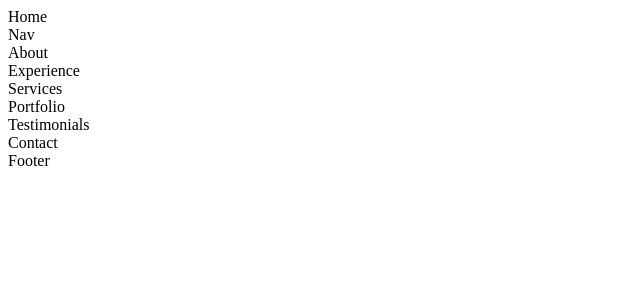
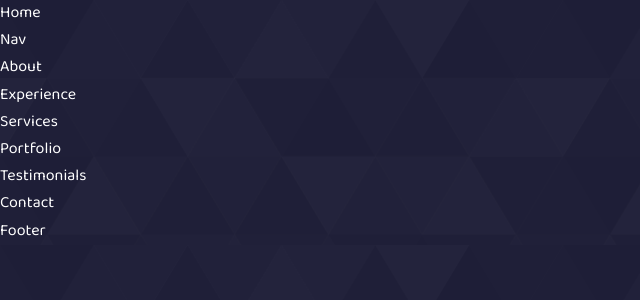
Before and after one commit to mujtabacodes/Portfolio-web-application, a React (Create React App) app: page / in a window 1280 px wide. Shown: the top 300 px of the page, without its empty margins (0-640 px from the left). Built offline with nearby package versions, Linux system fonts and the light colour scheme.

Commit message:
Basic CSS covers

```diff
--- a/src/assets/css/index.css
+++ b/src/assets/css/index.css
@@ -0,0 +1,115 @@
+@import url('https://fonts.googleapis.com/css2?family=Baloo+Bhai+2:wght@400;500;600;700;800&display=swap');
+
+*{
+    margin:0;
+    padding:0;
+    border:0;
+    outline:0;
+    box-sizing: border-box;
+    list-style: none;
+    text-decoration: none;
+}
+:root{
+    --color-bg:#1f1f38;
+    --color-bg-variant:#2c2c6f;
+    --color-primary:#4db5ff;
+    --color-primary-variant:rgba(77,181,255,0.4);
+    --color-white:#fff;
+    --color-light:rgba(255,255,255,0.6);
+    --transition: all 400ms ease;
+
+    --container-width-lg:75%;
+    --container-width-md:86%;
+    --container-width-sm:90%;
+}
+
+html{
+  scroll-behavior: smooth;
+}
+::-webkit-scrollbar{
+    display: none;
+}
+
+body{
+    font-family: 'Baloo Bhai 2', cursive;
+    background:var(--color-bg);
+    color:var(--color-white);
+    line-height: 1.7;
+    background-image: url(../svg/background.svg);
+}
+
+
+/* ====================== General Styling ====================== */
+.container{
+    width: var(--container-width-lg);
+    margin:0 auto;
+}
+
+h1,h2,h3,h4,h5{
+    font-weight: 500;
+}
+
+section>h2,section>h5{
+    text-align: center;
+    color:var(--color-light);
+}
+
+section>h2{
+    color:var(--color-primary);
+}
+
+.text-light{
+    color:var(--color-light);
+}
+a{
+    color:var(--color-primary);
+    transition:var(--transition);
+}
+a:hover{
+    color:var(--color-white);
+}
+.btn{
+    width: max-content;
+    display: inline-block;
+    color: var(--color-primary);
+    padding: 0.75rem 1.2rem;
+    border-radius: 0.4rem;
+    cursor: pointer;
+    border: 1px solid var(--color-primary);
+    transition:var(--transition);
+}
+.btn:hover{
+    background-color: var(--color-white);
+    color: var(--color-bg);
+    border-color: transparent;
+}
+.btn-primary{
+    background:var(--color-primary);
+    color: var(--color-bg);
+}
+img{
+    display: block;
+    width: 100%;
+    object-fit: cover;
+}
+
+
+/* ============================= Media Queries (MEDIUM DEVICES) ================================= */
+@media screen and (max-width:1024px){
+    .container{
+        width:var(--container-width-md);
+    }
+    section{
+        margin-top:6rem;
+    }
+
+}
+@media screen and (max-width:600px){
+    .container{
+        width:var(--container-width-sm);
+    }
+    section>h2{
+        margin-bottom:2rem;
+    }
+
+}
--- a/src/index.js
+++ b/src/index.js
@@ -1,6 +1,7 @@
 import React from 'react';
 import ReactDOM from 'react-dom/client';
 import App from './App';
+import './assets/css/index.css'
 
 const root = ReactDOM.createRoot(document.getElementById('root'));
 root.render(
```
Also changed, not shown: src/assets/svg/background.svg (added).
